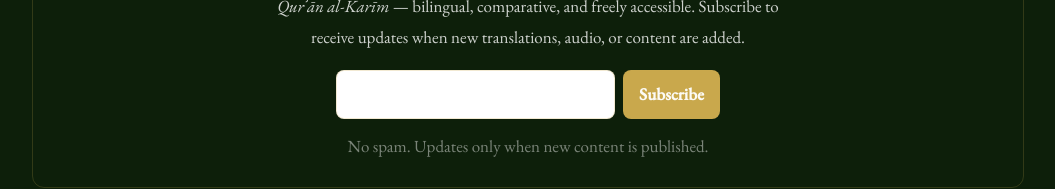
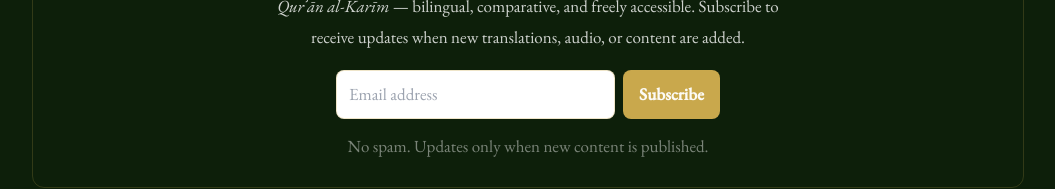
Before and after one commit to niassetafsir/niassetafsir-nextjs, a Next.js app: page / in a window 1280 px wide. Shown: the part 1801-1990 px from the top of the page, without its empty margins (112-1167 px from the left). Built offline with nearby package versions, Linux system fonts and the light colour scheme.

Commit message:
Fix email input: white background, dark text — visible in both modes

```diff
--- a/src/components/SubscribeBar.tsx
+++ b/src/components/SubscribeBar.tsx
@@ -54,7 +54,7 @@ export default function SubscribeBar() {
             onChange={e => setEmail(e.target.value)}
             placeholder="Email address"
             required
-            className="flex-1 bg-white/8 border border-gold/25 rounded-lg px-3 py-2 font-english text-white placeholder-white/30 text-sm focus:outline-none focus:border-gold/50"
+            className="flex-1 bg-white border border-gold/30 rounded-lg px-3 py-2 font-english text-gray-900 placeholder-gray-400 text-sm focus:outline-none focus:border-gold/60"
           />
           <button
             type="submit"
```
